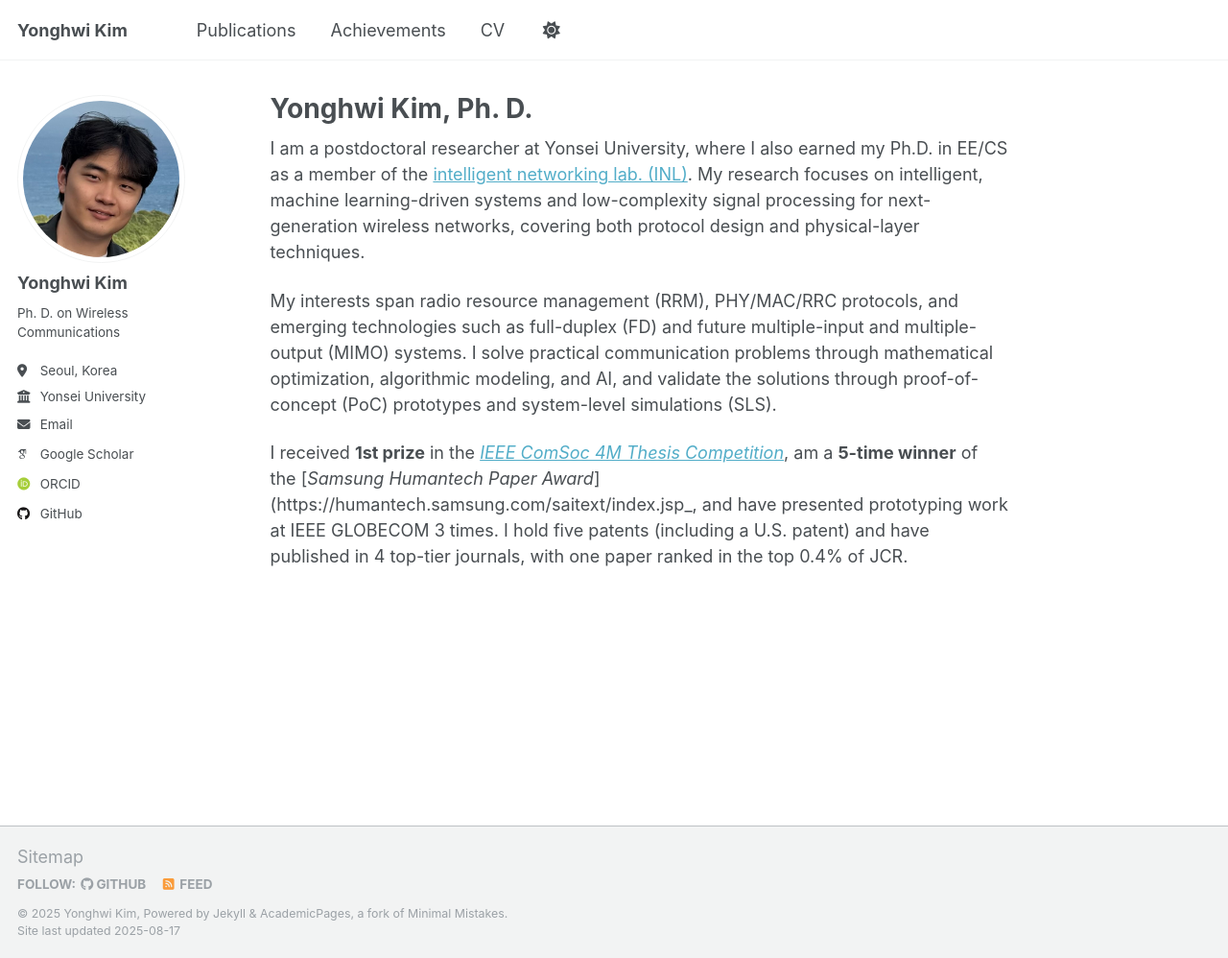
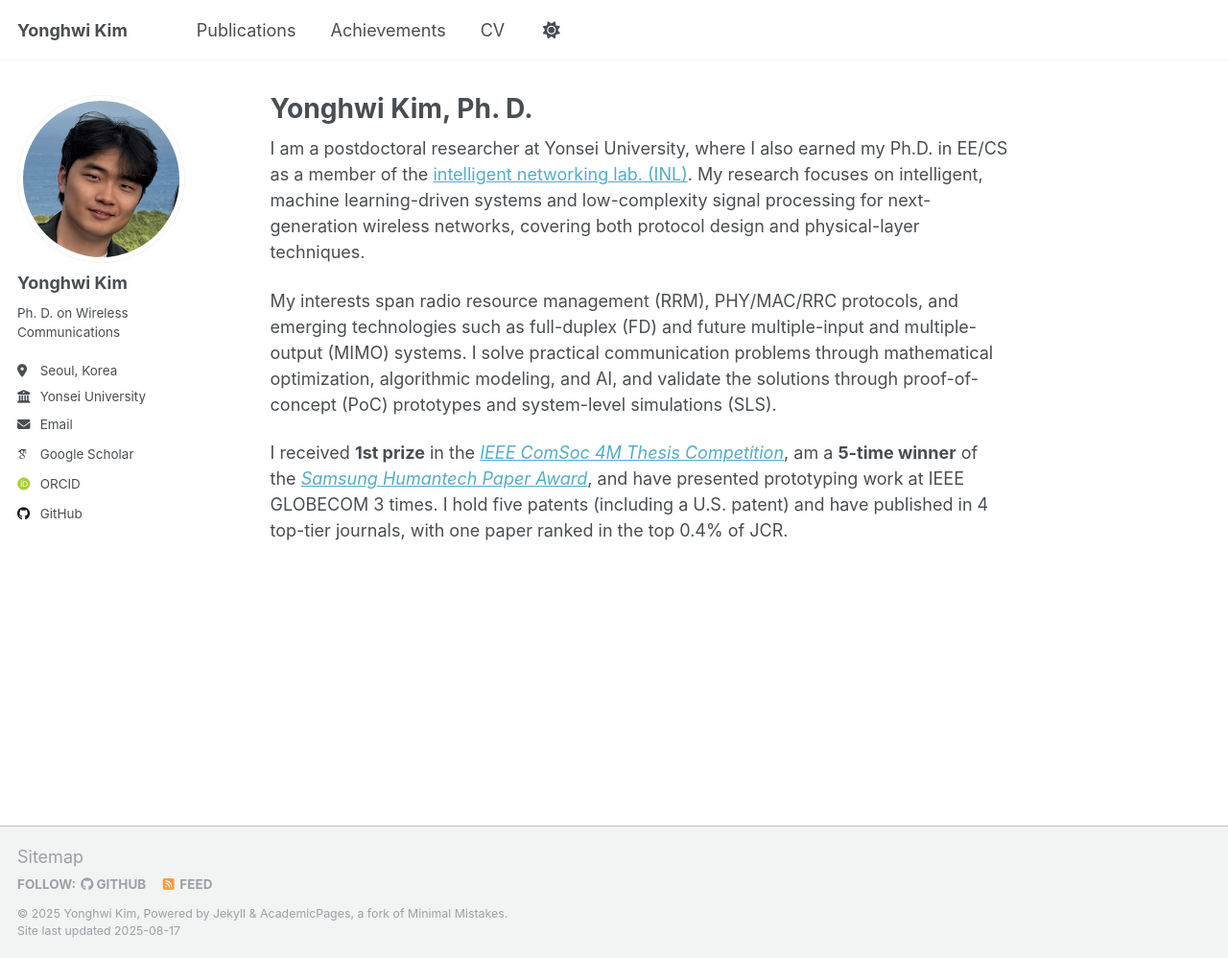
Before and after one commit to yonghwi-erickim/yonghwi-erickim.github.io, a Jekyll site: the page built from _pages/about.md, in a window 1280 px wide and 998 px high. Shown: the whole window at 96% size. Built offline with Jekyll 4.4.1, drawn with Linux system fonts in a browser that asks for light colours; some web fonts are replaced; a script that is not in the unit is left out; part of the change alters nothing that is shown.

Commit message:
Update about.md

```diff
--- a/_pages/about.md
+++ b/_pages/about.md
@@ -11,4 +11,4 @@ I am a postdoctoral researcher at Yonsei University, where I also earned my Ph.D
 
 My interests span radio resource management (RRM), PHY/MAC/RRC protocols, and emerging technologies such as full-duplex (FD) and future multiple-input and multiple-output (MIMO) systems. I solve practical communication problems through mathematical optimization, algorithmic modeling, and AI, and validate the solutions through proof-of-concept (PoC) prototypes and system-level simulations (SLS).
 
-I received **1st prize** in the [*IEEE ComSoc 4M Thesis Competition*](https://www.comsoc.org/education-training/ieee-comsoc-four-minute-thesis-4mt-competition/winners), am a **5-time winner** of the [*Samsung Humantech Paper Award*](https://humantech.samsung.com/saitext/index.jsp_, and have presented prototyping work at IEEE GLOBECOM 3 times. I hold five patents (including a U.S. patent) and have published in 4 top-tier journals, with one paper ranked in the top 0.4% of JCR.
+I received **1st prize** in the [*IEEE ComSoc 4M Thesis Competition*](https://www.comsoc.org/education-training/ieee-comsoc-four-minute-thesis-4mt-competition/winners), am a **5-time winner** of the [*Samsung Humantech Paper Award*](https://humantech.samsung.com/saitext/index.jsp), and have presented prototyping work at IEEE GLOBECOM 3 times. I hold five patents (including a U.S. patent) and have published in 4 top-tier journals, with one paper ranked in the top 0.4% of JCR.
```
